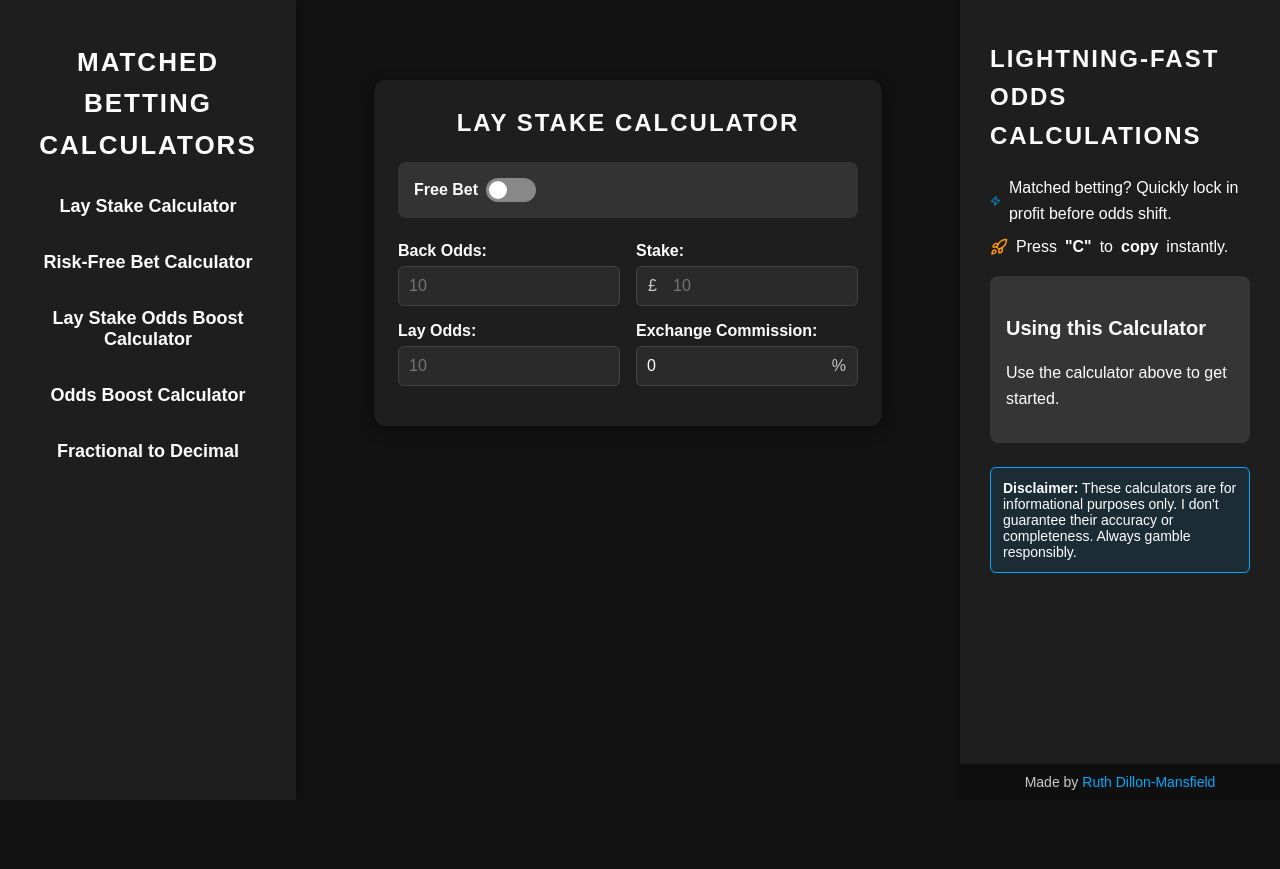
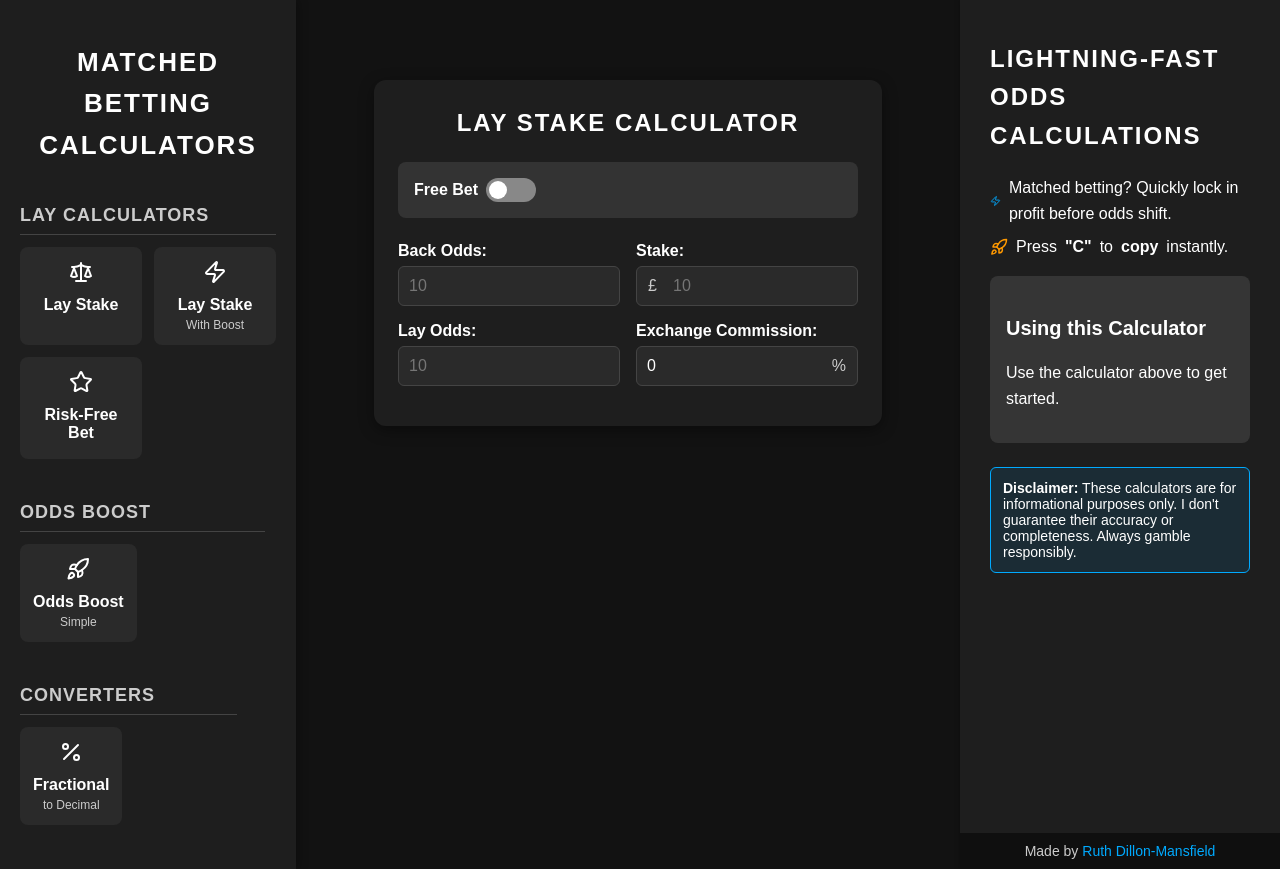
Before and after one commit to ruthdillonmansfield/odds-boost-calculator, a React (Create React App) app: page / in a window 1280 px wide. Before the commit the page ends 800 px from the top, so only its background shows below. Built offline with nearby package versions, Linux system fonts and the light colour scheme.

Commit message:
Change to icons in sidebar

```diff
--- a/src/Components/Sidebar/Sidebar.css
+++ b/src/Components/Sidebar/Sidebar.css
@@ -1,4 +1,6 @@
-/* ----- Desktop Styles ----- */
+/* ------------------------------------------ */
+/* Existing Desktop Styles (Overlay, etc.)    */
+/* ------------------------------------------ */
 .sidebar {
   min-width: 220px;
   width: 20%;
@@ -24,45 +26,82 @@
   line-height: 1.6;
 }
 
-.nav-links {
+/* The new "category section" wrapper */
+.category-section {
+  margin-bottom: 24px; /* space between categories */
+}
+
+/* Category heading styling */
+.category-title {
+  font-size: 18px;
+  color: #ccc;
+  margin-bottom: 12px;
+  text-transform: uppercase;
+  letter-spacing: 1px;
+  border-bottom: 1px solid #444;
+  padding-bottom: 4px;
+}
+
+/* The grid container for squares => 2 columns on desktop */
+.calculator-grid {
+  display: grid;
+  grid-template-columns: 1fr 1fr; /* 2 columns */
+  gap: 12px; /* space between squares */
+}
+
+/* Each square (NavLink) */
+.grid-item {
+  background: #2a2a2a;
+  border-radius: 8px;
+  padding: 12px;
+  text-align: center;
+  color: #fff;
+  text-decoration: none; /* remove link underlines */
   display: flex;
   flex-direction: column;
-  gap: 15px;
-  width: 100%;
+  align-items: center;
+  transition: background 0.3s ease, color 0.3s ease;
+  border: 1px solid transparent;
 }
 
-.nav-link {
-  color: white;
-  text-decoration: none;
-  font-size: 16px;
-  padding: 10px;
-  border-radius: 6px;
-  transition: background 0.3s ease;
-  text-align: center;
+.grid-item:hover,
+.grid-item.active {
+  background: #00aaff;
+  color: #121212;
+  border-color: #00aaff; /* optional for a highlight border */
 }
 
-.nav-link:hover,
-.nav-link.active {
-  background: #00aaff;
-  color: black;
+/* The icon area at the top */
+.grid-item .icon {
+  margin-bottom: 8px;
 }
 
-/* Hide mobile header & hamburger by default on desktop */
-.mobile-header,
-.hamburger {
-  display: none;
+/* The main label text */
+.grid-item .label {
+  font-size: 16px;
+  font-weight: 600;
+  margin-bottom: 4px;
 }
 
-/* ----- Mobile Styles (max-width: 768px) ----- */
+/* The sub-label in smaller text */
+.grid-item .sub {
+  font-size: 12px;
+  color: #ccc;
+}
+
+/* ------------------------------------------ */
+/* Mobile Styles                              */
+/* ------------------------------------------ */
 @media (max-width: 768px) {
-  /* 1) The sidebar becomes a full-screen overlay */
+  /* Sidebar overlay logic, mobile header, etc. remain the same. */
+
   .sidebar {
     position: fixed;
     top: 60px; /* shift below the mobile header (60px) */
     left: 0;
     width: 100%;
     height: calc(100vh - 60px);
-    padding: 20px 0;
+    padding: 20px;
     background: #1e1e1e;
     z-index: 1000;
     transform: translateX(-100%);
@@ -70,59 +109,64 @@
     display: flex;
     flex-direction: column;
     align-items: center;
-  }
-  .sidebar.active {
-    transform: translateX(0);
+    overflow-y: auto; /* so you can scroll the grid if it’s tall */
   }
 
-  /* Optionally hide the site title on mobile */
+  /* Hide site title if you want */
   .site-title {
     display: none;
   }
 
-  .nav-links {
-    margin-top: 40px;
-    gap: 20px;
-    width: 100%;
+  .category-title {
     text-align: center;
+    margin-top: 16px;
   }
 
-  .nav-link {
-    font-size: 20px;
-    padding: 15px;
+  /* On mobile, you might want 1 column instead of 2 */
+  .calculator-grid {
+    grid-template-columns: 1fr; /* single column on phone */
+    gap: 16px;
+    width: 100%; /* make squares fill the width */
   }
 
-  /* 2) The mobile header is fixed at top: no flex used */
+  .grid-item {
+    /* optionally enlarge the squares or keep them the same */
+    padding: 16px;
+  }
+}
+
+/* Mobile header & hamburger from your existing code */
+.mobile-header,
+.hamburger {
+  display: none;
+}
+
+@media (max-width: 768px) {
   .mobile-header {
     display: block;
     position: fixed;
     top: 0; left: 0;
     width: 100%;
-    height: 60px; /* enough for the hamburger */
+    height: 60px;
     background: #333;
-    z-index: 1100; /* above the sidebar */
+    z-index: 1100;
   }
 
-  /* 3) The hamburger is absolutely positioned inside the header */
   .hamburger {
     display: block;
     position: absolute;
-    top: 10px;     /* 10px from the top of the header */
-    right: 20px;   /* 20px from the right edge */
+    top: 10px;
+    right: 20px;
     width: 40px;
     height: 40px;
     background-color: #333;
-    margin: 0 !important;
-    padding: 0 !important;
     color: #fff;
     border: none;
     border-radius: 8px;
     font-size: 24px;
     cursor: pointer;
-    box-shadow: none;
     transition: background-color 0.2s ease;
   }
-
   .hamburger:hover {
     background-color: #444;
   }
--- a/src/Components/Sidebar/Sidebar.js
+++ b/src/Components/Sidebar/Sidebar.js
@@ -1,10 +1,10 @@
 import React, { useState } from "react";
 import { NavLink } from "react-router-dom";
 import "./Sidebar.css";
+import { sidebarCategories } from "./SidebarData"; // from step #1
 
 const Sidebar = () => {
   const [menuOpen, setMenuOpen] = useState(false);
-
   const toggleMenu = () => setMenuOpen(!menuOpen);
   const handleNavClick = () => setMenuOpen(false);
 
@@ -20,23 +20,29 @@
       {/* Sidebar overlay (slides in) */}
       <aside className={`sidebar ${menuOpen ? "active" : ""}`}>
         <h1 className="site-title">Matched Betting Calculators</h1>
-        <nav className="nav-links">
-          <NavLink onClick={handleNavClick} to="/lay-stake-calculator" className="nav-link">
-            Lay Stake Calculator
-          </NavLink>
-          <NavLink onClick={handleNavClick} to="/risk-free-calculator" className="nav-link">
-            Risk-Free Bet Calculator
-          </NavLink>
-          <NavLink onClick={handleNavClick} to="/boost-calculator-advanced" className="nav-link">
-            Lay Stake Odds Boost Calculator
-          </NavLink>
-          <NavLink onClick={handleNavClick} to="/boost-calculator" className="nav-link">
-            Odds Boost Calculator
-          </NavLink>
-          <NavLink onClick={handleNavClick} to="/fractional-to-decimal" className="nav-link">
-            Fractional to Decimal
-          </NavLink>
-        </nav>
+
+        {sidebarCategories.map((category, catIdx) => (
+          <div key={catIdx} className="category-section">
+            {/* Optional category heading */}
+            <h2 className="category-title">{category.title}</h2>
+
+            {/* The grid of squares */}
+            <div className="calculator-grid">
+              {category.items.map((item, idx) => (
+                <NavLink
+                  key={idx}
+                  onClick={handleNavClick}
+                  to={item.link}
+                  className="grid-item"
+                >
+                  <div className="icon">{item.icon}</div>
+                  <div className="label">{item.label}</div>
+                  {item.sub && <div className="sub">{item.sub}</div>}
+                </NavLink>
+              ))}
+            </div>
+          </div>
+        ))}
       </aside>
     </>
   );
--- /dev/null
+++ b/src/Components/Sidebar/SidebarData.js
@@ -0,0 +1,51 @@
+// Example icons from lucide-react
+import { Scale, Zap, Rocket, Percent, Calculator, Star } from "lucide-react";
+
+export const sidebarCategories = [
+    {
+        title: "Lay Calculators",
+        items: [
+            {
+                icon: <Scale size={24} color="#fff" />,
+                label: "Lay Stake",
+                sub: "",
+                link: "/lay-stake-calculator"
+            },
+            {
+                icon: <Zap size={24} color="#fff" />,
+                label: "Lay Stake",
+                sub: "With Boost",
+                link: "/boost-calculator-advanced"
+            },
+            {
+                icon: <Star size={24} color="#fff" />,
+                label: "Risk-Free Bet",
+                sub: "",
+                link: "/risk-free-calculator"
+            }
+            // Add more if desired...
+        ]
+    },
+    {
+      title: "Odds Boost",
+      items: [
+        {
+          icon: <Rocket size={24} color="#fff" />,
+          label: "Odds Boost",
+          sub: "Simple",
+          link: "/boost-calculator"
+        }
+      ]
+    },
+    {
+        title: "Converters",
+        items: [
+            {
+                icon: <Percent size={24} color="#fff" />,
+                label: "Fractional",
+                sub: "to Decimal",
+                link: "/fractional-to-decimal"
+            }
+        ]
+    }
+];
```
